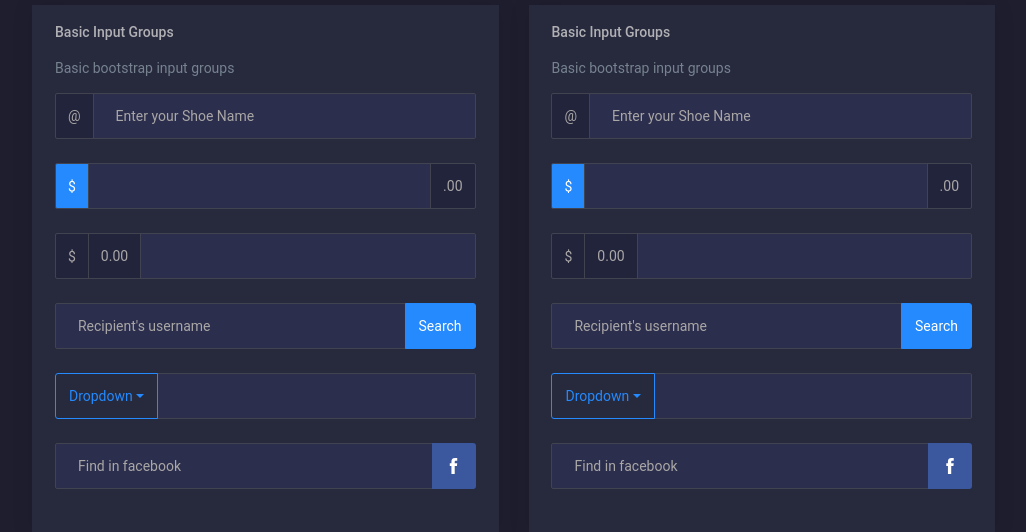
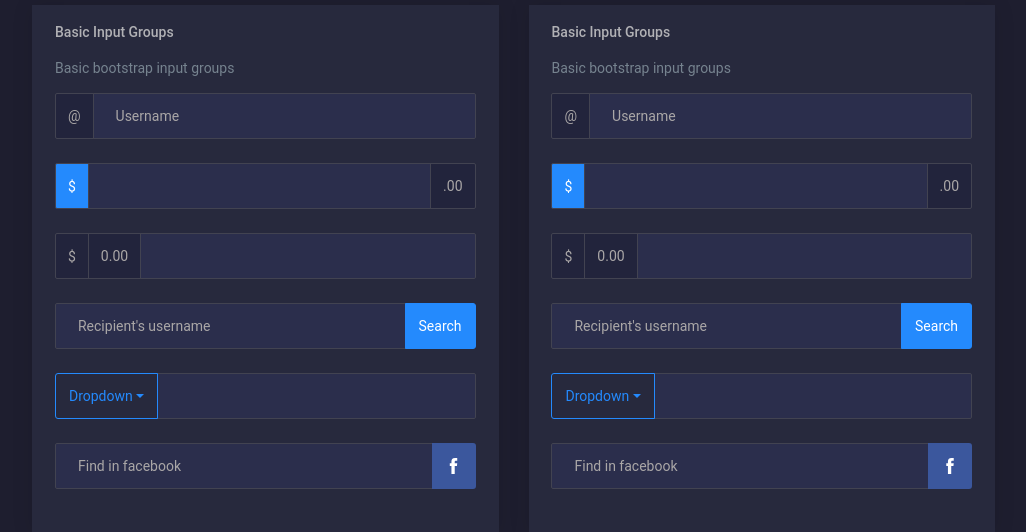
Before and after one commit to wasi2005/lacetrack, a Flask app: template templates/portal.html in a window 1280 px wide. Shown: the part 2893-3425 px from the top of the page, without its empty margins (245-1271 px from the left). Run offline with Flask 2, Linux system fonts and the light colour scheme; the template is opened without the code that fills it, so the values that code supplies are empty; parts of the project's set-up code (start-up, migrations or seed data) failed here and were passed over; some libraries are stand-ins or nearby versions.

Commit message:
Revert "z"
This reverts commit 26f6f853c35889cfec4ddf13026ae3a4410359c5.

```diff
--- a/templates/portal.html
+++ b/templates/portal.html
@@ -1034,7 +1034,7 @@
                       <div class="input-group-prepend">
                         <span class="input-group-text">@</span>
                       </div>
-                      <input type="text" class="form-control" placeholder="Enter your Shoe Name" aria-label="Enter your Shoe Name">
+                      <input type="text" class="form-control" placeholder="Username" aria-label="Username">
                     </div>
                   </div>
                   <div class="form-group">
@@ -1072,7 +1072,7 @@
                       <div class="input-group-prepend">
                         <button class="btn btn-sm btn-outline-primary dropdown-toggle" type="button" data-toggle="dropdown" aria-haspopup="true" aria-expanded="false">Dropdown</button>
                         <div class="dropdown-menu" x-placement="bottom-start" style="position: absolute; will-change: transform; top: 0px; left: 0px; transform: translate3d(0px, 46px, 0px);">
-                          <a class="dropdown-item" href="#">Open</a>
+                          <a class="dropdown-item" href="#">Open/a>
                           <a class="dropdown-item" href="#">Pending</a>
                           <a class="dropdown-item" href="#">Sold</a>
                         </div>
@@ -1105,7 +1105,7 @@
                       <div class="input-group-prepend">
                         <span class="input-group-text">@</span>
                       </div>
-                      <input type="text" class="form-control" placeholder="Enter your Shoe Name" aria-label="Enter Your Shoe Name">
+                      <input type="text" class="form-control" placeholder="Username" aria-label="Username">
                     </div>
                   </div>
                   <div class="form-group">
```
